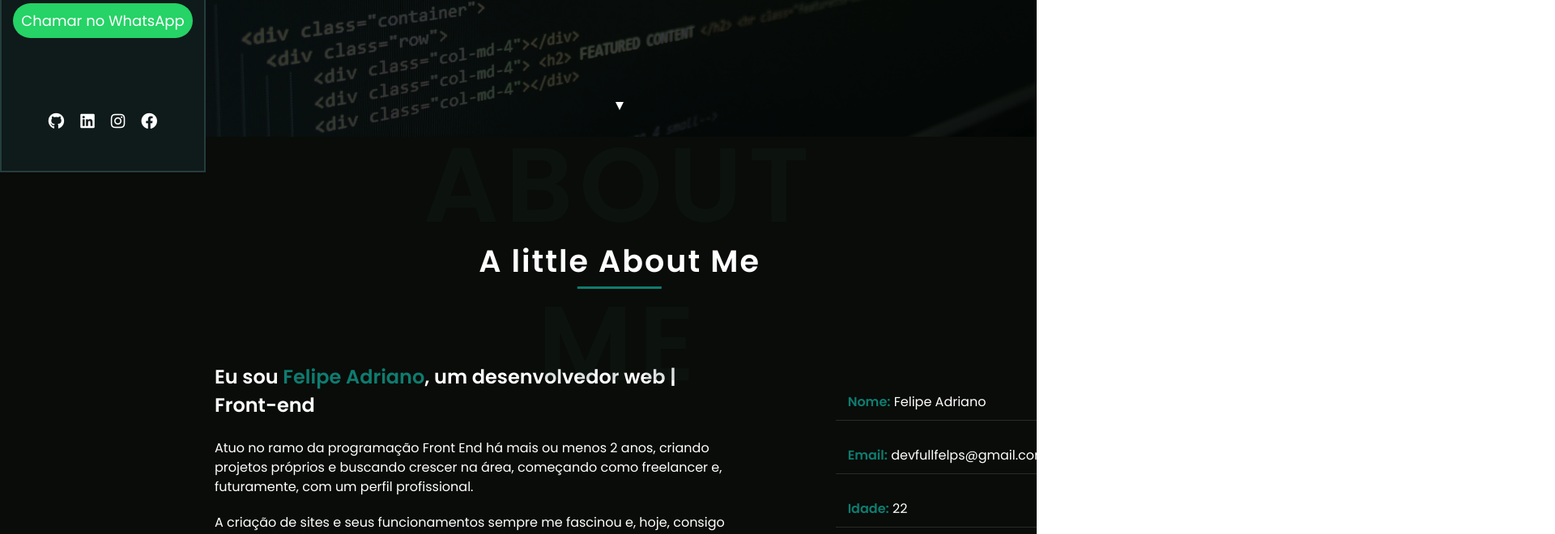
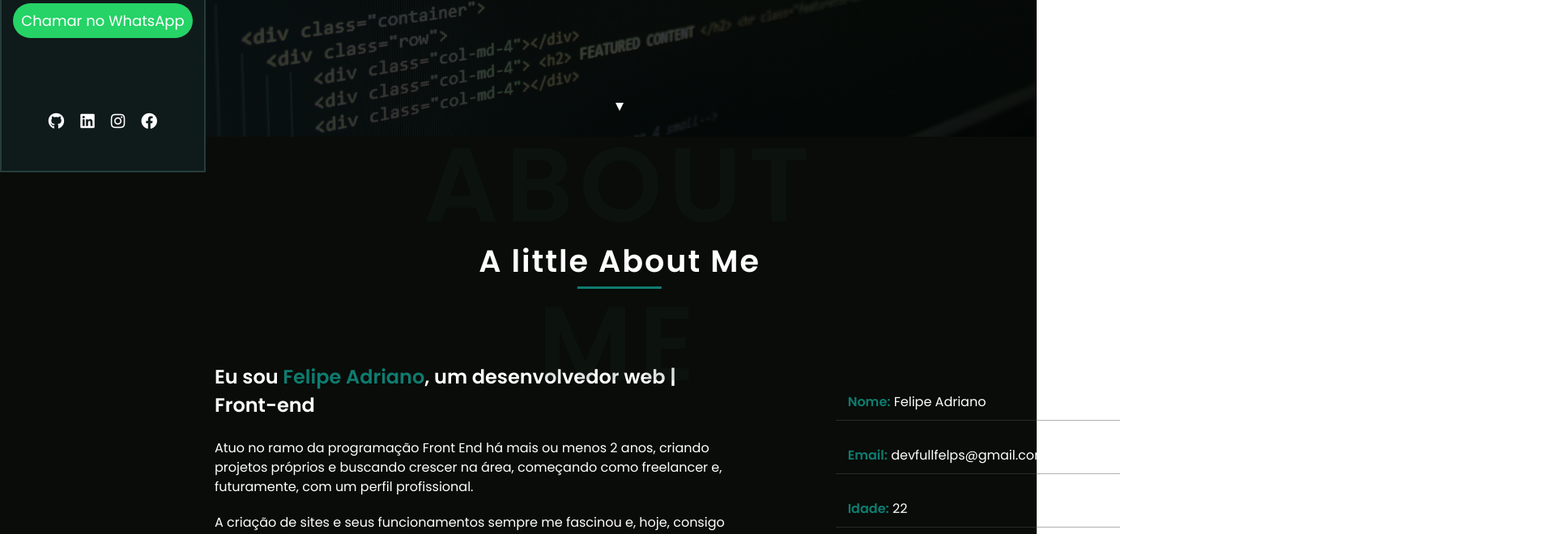
Before and after one commit to DevFullFelps/site_perfil, a React (Create React App) app in the folder perfil_portfolio/: page / in a window 1280 px wide. Shown: the part 631-1291 px from the top of the page at 81% size, 1920 px wide, since content can reach past the window. Built offline with nearby package versions, Linux system fonts and the light colour scheme.

Commit message:
Update AboutMe.css

```diff
--- a/perfil_portfolio/src/components/AboutMe.css
+++ b/perfil_portfolio/src/components/AboutMe.css
@@ -1,11 +1,11 @@
 /* AboutMe.css */
 .about-me-container {
     position: relative;
-    height: 80vh;
+    height: 100vh; /* Isso pode estar causando o corte do conteúdo */
     background-color: #090C08;
-    overflow: hidden;
-    padding-left: 250px; /* Ajuste conforme a largura da sua navbar */
+    padding-left: 250px;
     padding-top: 100px;
+    overflow: visible; /* Permite que o conteúdo ultrapasse os limites */
 }
 
 /* Sobreposição escura no fundo */
@@ -23,7 +23,7 @@
     position: relative;
     text-align: center;
     color: white;
-    z-index: 5;
+    z-index: 15;
 }
 
 .about-me-title {
```
